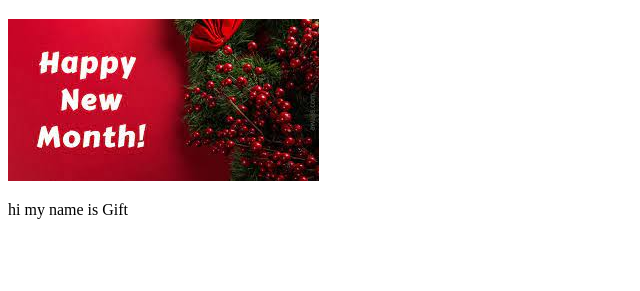
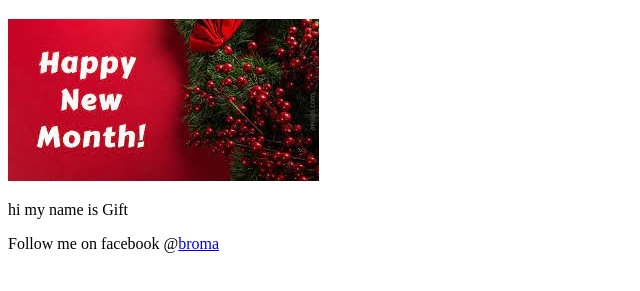
Before and after one commit to bromaGift/git-class, a plain HTML site: page index.html in a window 1280 px wide. Shown: the part 61-352 px from the top of the page, without its empty margins (0-640 px from the left). Drawn offline with Linux system fonts and the light colour scheme.

Commit message:
added a footer

```diff
--- a/index.html
+++ b/index.html
@@ -11,5 +11,9 @@
     <img src="/images/download (2).jpeg" />
 
     <p>hi my name is Gift</p>
+
+    <footer>
+      <p>Follow me on facebook @<a href="https:facebook.com">broma</a></p>
+    </footer>
   </body>
 </html>
```
